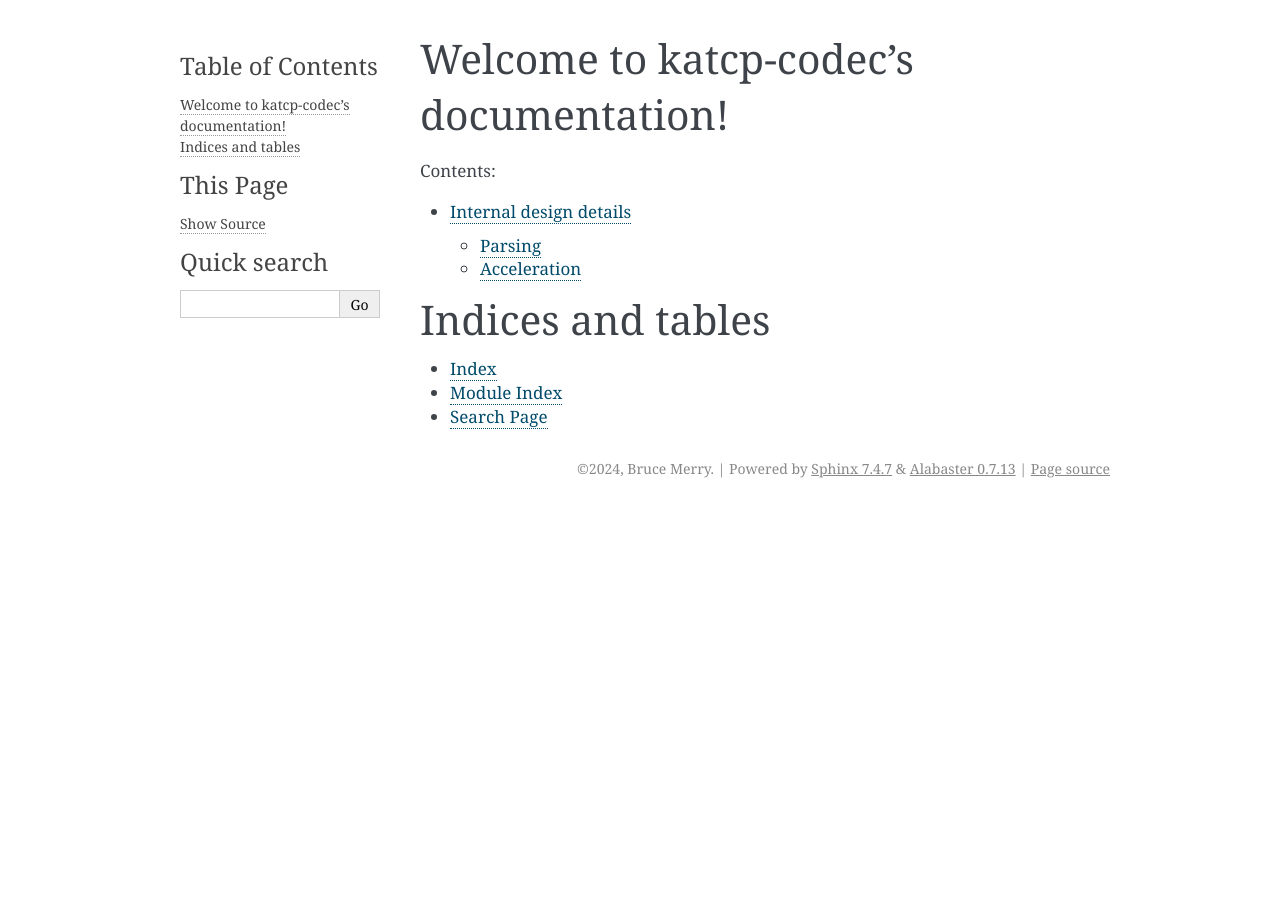
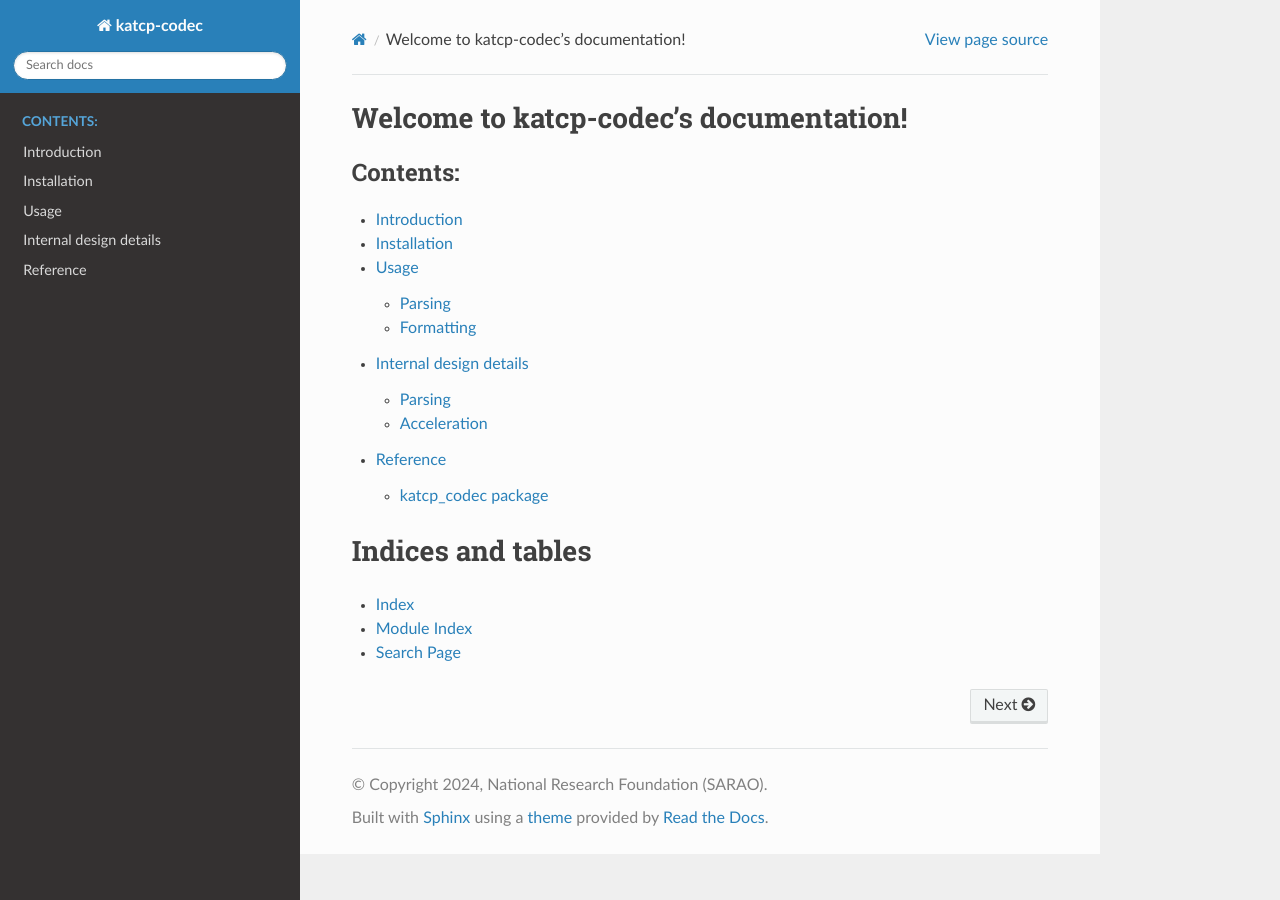
Before and after one commit to ska-sa/katcp-codec, a Sphinx documentation site: the page built from doc/index.rst, in a window 1280 px wide. Built offline with Sphinx 7.4.7 and the Read the Docs theme 2.0.0, drawn with Linux system fonts in a browser that asks for light colours.

```diff
--- a/doc/conf.py
+++ b/doc/conf.py
@@ -7,22 +7,31 @@
 # https://www.sphinx-doc.org/en/master/usage/configuration.html#project-information
 
 project = "katcp-codec"
-copyright = "2024, Bruce Merry"
+copyright = "2024, National Research Foundation (SARAO)"
 author = "Bruce Merry"
 
 # -- General configuration ---------------------------------------------------
 # https://www.sphinx-doc.org/en/master/usage/configuration.html#general-configuration
 
 extensions = [
+    "sphinx.ext.intersphinx",
+    "sphinx.ext.autodoc",
     "sphinxcontrib.tikz",
 ]
 
 templates_path = ["_templates"]
 exclude_patterns = ["_build", "Thumbs.db", ".DS_Store"]
 
+autodoc_member_order = "bysource"
+
+intersphinx_mapping = {
+    "python": ("https://docs.python.org/3/", None),
+}
+
+tikz_tikzlibraries = "automata, positioning, arrows"
 
 # -- Options for HTML output -------------------------------------------------
 # https://www.sphinx-doc.org/en/master/usage/configuration.html#options-for-html-output
 
-html_theme = "alabaster"
+html_theme = "sphinx_rtd_theme"
 html_static_path = ["_static"]
--- a/doc/index.rst
+++ b/doc/index.rst
@@ -10,7 +10,11 @@ Welcome to katcp-codec's documentation!
    :maxdepth: 2
    :caption: Contents:
 
+   introduction
+   installation
+   usage
    design
+   Reference <modules>
 
 Indices and tables
 ==================
--- /dev/null
+++ b/doc/introduction.rst
@@ -0,0 +1,11 @@
+Introduction
+============
+
+This library is implemented in Rust to provide more efficient encoding and
+decoding of `katcp`_ messages than a pure-Python library is likely to be able to
+do. It is not currently intended to be consumed by other Rust libraries, but
+the API is structured so as to allow this. If you find yourself with a need to
+call this code from Rust, please file to ticket so that I can investigate
+publishing a crate independently of the Python package.
+
+.. _katcp: https://katcp-python.readthedocs.io/en/latest/_downloads/361189acb383a294be20d6c10c257cb4/NRF-KAT7-6.0-IFCE-002-Rev5-1.pdf)
--- /dev/null
+++ b/doc/katcp_codec.rst
@@ -0,0 +1,10 @@
+katcp\_codec package
+====================
+
+Module contents
+---------------
+
+.. automodule:: katcp_codec
+   :members:
+   :undoc-members:
+   :show-inheritance:
--- /dev/null
+++ b/doc/modules.rst
@@ -0,0 +1,7 @@
+katcp_codec
+===========
+
+.. toctree::
+   :maxdepth: 4
+
+   katcp_codec
```
Also changed, not shown: README.md (+3 -21 lines), doc/installation.rst (added, +10 -0 lines), doc/usage.rst (added, +37 -0 lines), 1 other file.
